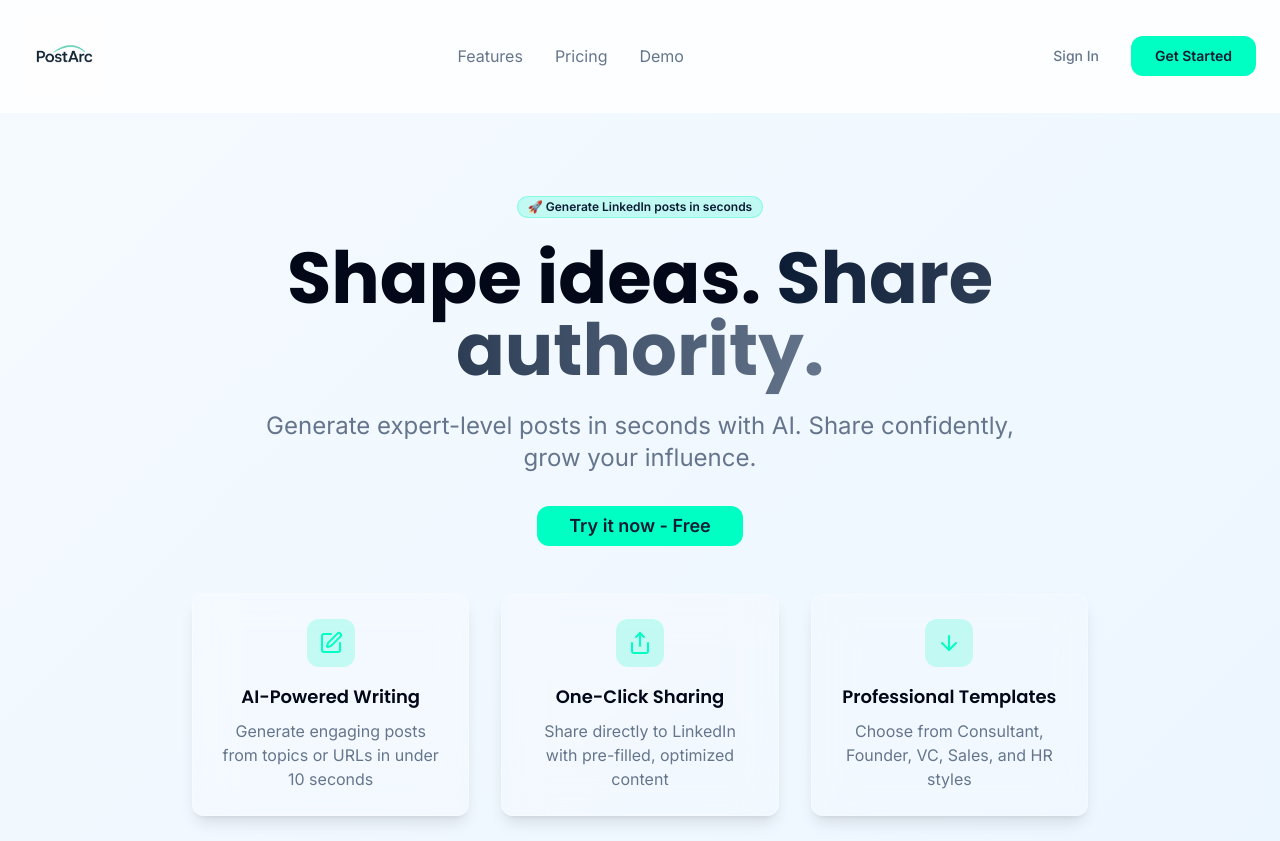
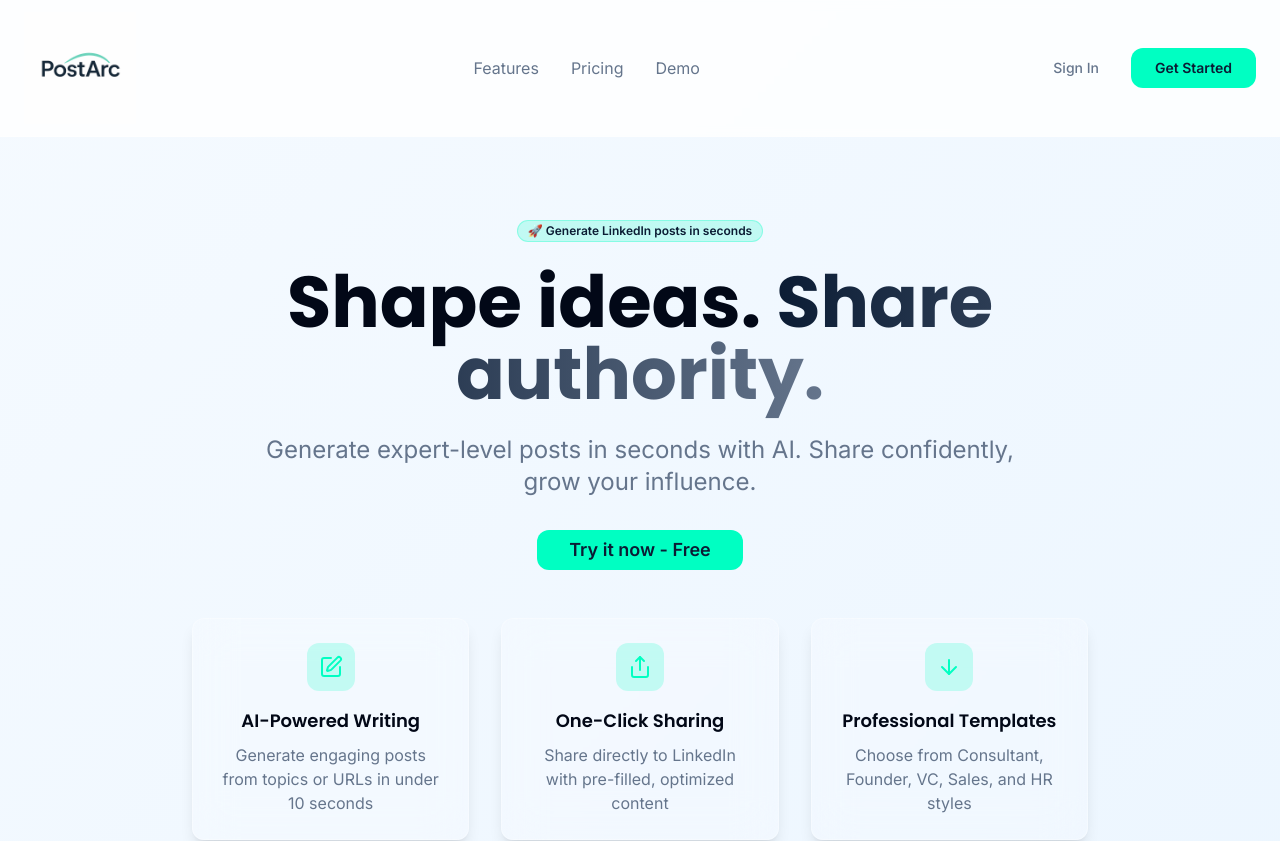
Before and after one commit to harrykioko/postarc-genesis-flow, a React (Vite) app: page / in a window 1280 px wide. Shown: the top 841 px of the page. Built offline with nearby package versions, Linux system fonts and the light colour scheme.

Commit message:
Refactor:
Adjust logo size and header padding.

```diff
--- a/src/components/Header.tsx
+++ b/src/components/Header.tsx
@@ -1,3 +1,4 @@
+
 import { Button } from "@/components/ui/button";
 import { useState } from "react";
 import { AuthModal } from "./AuthModal";
@@ -7,12 +8,12 @@ export const Header = () => {
 
   return (
     <header className="w-full bg-white/80 backdrop-blur-sm border-b border-white/20 sticky top-0 z-50">
-      <div className="container mx-auto px-6 py-4 flex items-center justify-between">
+      <div className="container mx-auto px-6 py-3 flex items-center justify-between">
         <div className="flex items-center space-x-2">
           <img
             src="/lovable-uploads/517dc996-4525-45d7-8223-232c5844a386.png"
             alt="PostArc Logo"
-            className="h-16 w-auto md:h-20"
+            className="h-24 w-auto md:h-28"
           />
         </div>
 
```
